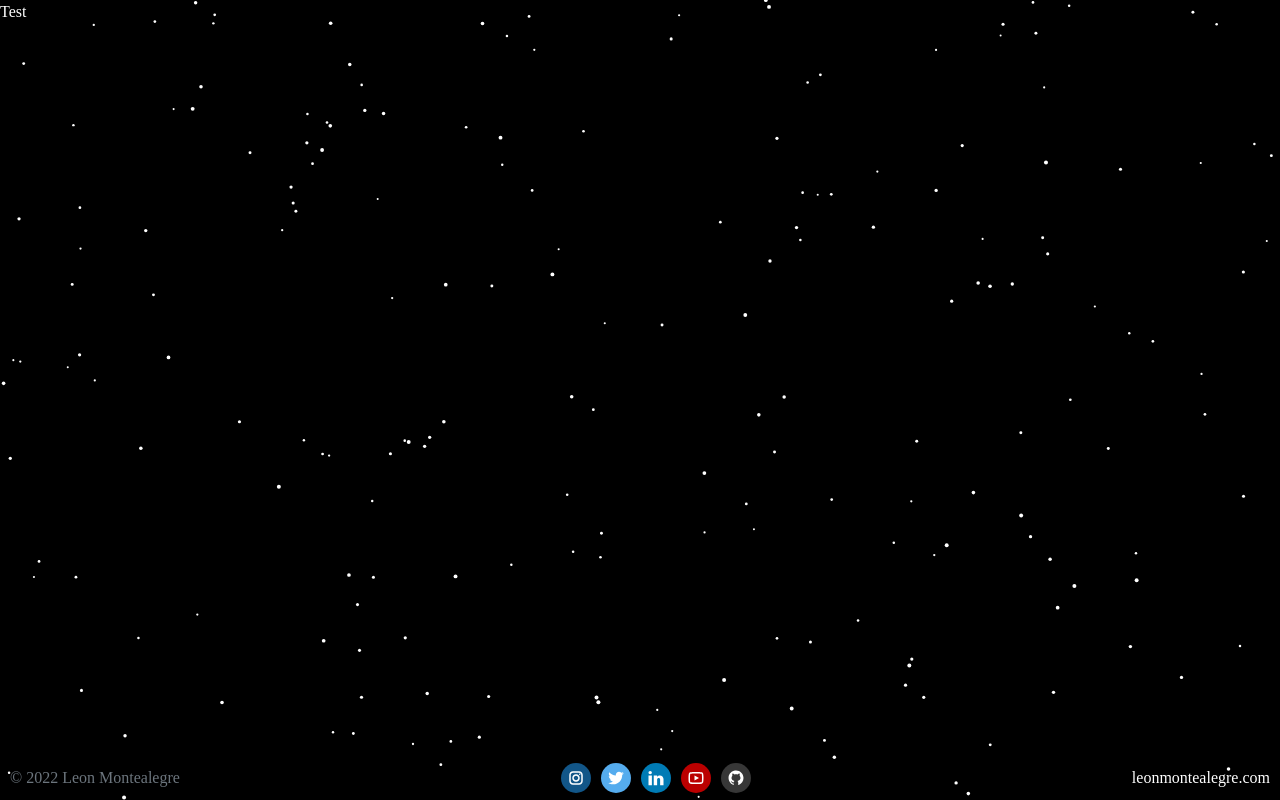
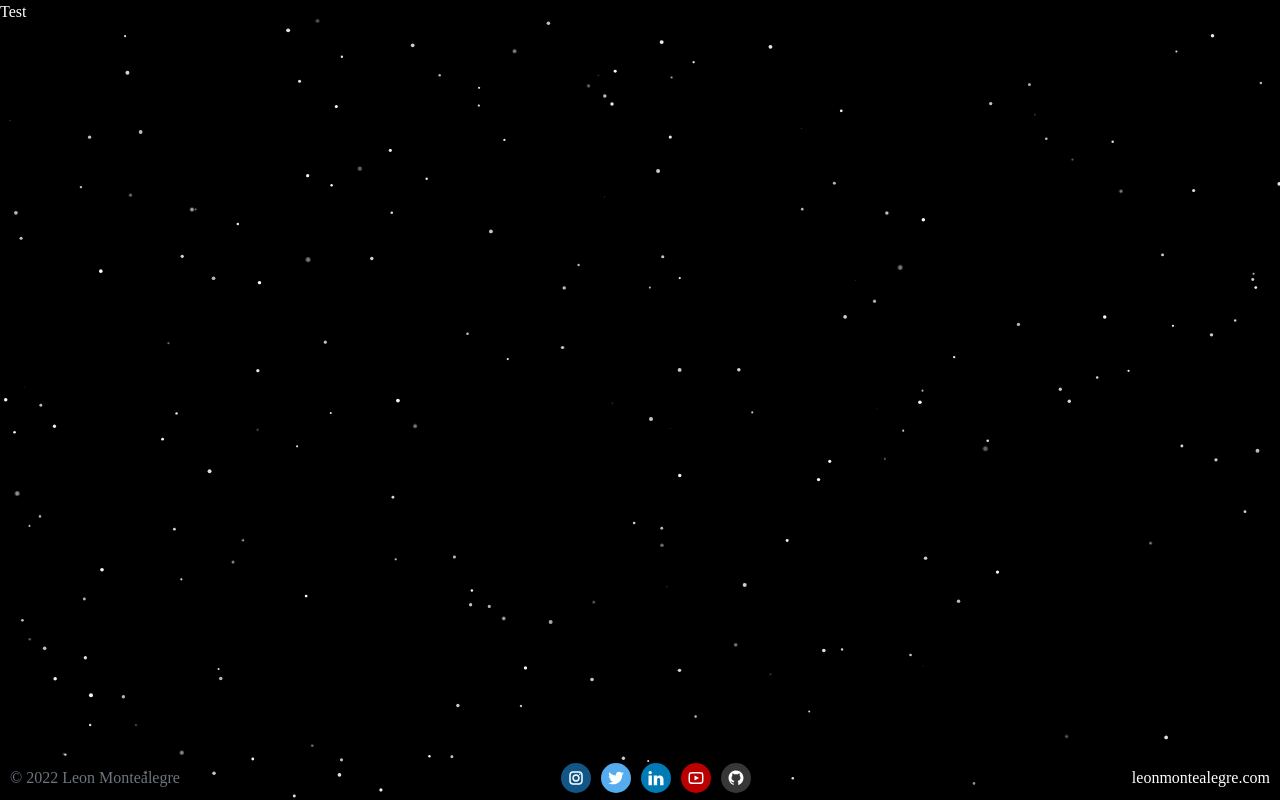
Before and after one commit to LeonMontealegre/Website, a Next.js app: page / in a window 1280 px wide. Built offline with nearby package versions, Linux system fonts and the light colour scheme; a web font is replaced by a local one.

Commit message:
Fixed background component

```diff
--- a/src/components/Background/index.module.scss
+++ b/src/components/Background/index.module.scss
@@ -8,6 +8,9 @@
     left: 0;
     top: 0;
 }
+
+
+.star {
     @keyframes pulseAnimation {
         0%   { transform: scale(1) }
         30%  { transform: scale(1.2); }
@@ -19,11 +22,8 @@
         100% { opacity: calc(var(--star-brightness, 1) * 0.5); }
     }
 
-
-.star {
-
     animation:
-	    pulseAnimation var(--star-animation-duration, 3000ms) infinite backwards
+	    pulseAnimation var(--star-animation-duration, 3000ms) infinite backwards,
 	    glowingAnimation var(--star-animation-glow-duration, 5000ms) infinite alternate backwards;
 
     animation-delay: var(--star-animation-delay, 0);
--- a/src/components/Background/index.tsx
+++ b/src/components/Background/index.tsx
@@ -8,14 +8,32 @@ import styles from "./index.module.scss";
 const NUM_STARS = 200;
 const NUM_SHOOTING_STARS = 4;
 
-const stars = Array(NUM_STARS).fill(0).map((_, i) => ({
-    cx: `${Math.random()*100}%`,
-    cy: `${Math.random()*100}%`,
+const GenRandomStar = (i: number) => ({
+    cx: Math.random()*100,
+    cy: Math.random()*100,
+    tx: undefined as number | undefined,
+    ty: undefined as number | undefined,
     r: (Math.random() + 1),
-    delay:    `${i*100 +  500 * Math.random()}ms`,
-    duration: `${ 3000 + 4000 * Math.random()}ms`,
-    brightness: 0.7 + 0.3 * Math.random(),
-}));
+    delay:       (i*100 +  500 * Math.random()),
+    duration:    (3000  + 4000 * Math.random()),
+    glowDuration: 1000,
+    brightness:  (0.7   +  0.3 * Math.random()),
+});
+const GenRandomShootingStar = (i: number) => {
+    const star = GenRandomStar(i);
+    return {
+        ...star,
+        tx: Math.random()*100 - star.cx,
+        ty: Math.random()*100 - star.cy,
+        delay: star.delay * 10,
+        glowDuration: star.duration,
+    }
+}
+
+const stars = [
+    ...Array(NUM_STARS).fill(0).map((_, i) => (GenRandomStar(i))),
+    ...Array(NUM_SHOOTING_STARS).fill(0).map((_, i) => (GenRandomShootingStar(i)))
+];
 
 export const Background = () => {
     const [showStars, setShowStars] = useState(false);
@@ -28,16 +46,18 @@ export const Background = () => {
     return useMemo(() => (
         <svg className={styles["background"]} preserveAspectRatio="xMinYMin slice">
             {showStars &&
-             stars.map(({ cx, cy, r, delay, duration, brightness }, i) => (
+             stars.map(({ cx, cy, tx, ty, r, delay, duration, glowDuration, brightness }, i) => (
                 <circle
                     key={`star-${i}`}
-                    className={styles["star"]}
+                    className={tx ? styles["shooting__star"] : styles["star"]}
                     fill="white"
-                    cx={cx} cy={cy} r={r} transform-origin={`${cx} ${cy}`}
+                    cx={`${cx}%`} cy={`${cy}%`} r={r} transform-origin={`${cx}% ${cy}%`}
                     style={{
-                        "--star-animation-delay": delay,
-                        "--star-animation-duration": duration,
-                        "--star-animation-glow-duration": "1000ms",
+                        "--star-target-dx": `${tx}%`,
+                        "--star-target-dy": `${ty}%`,
+                        "--star-animation-delay": `${delay}ms`,
+                        "--star-animation-duration": `${duration}ms`,
+                        "--star-animation-glow-duration": `${glowDuration}ms`,
                         "--star-brightness": brightness,
                     } as React.CSSProperties} />
             ))}
```
Lines whose indentation alone changed are shown as unchanged.
